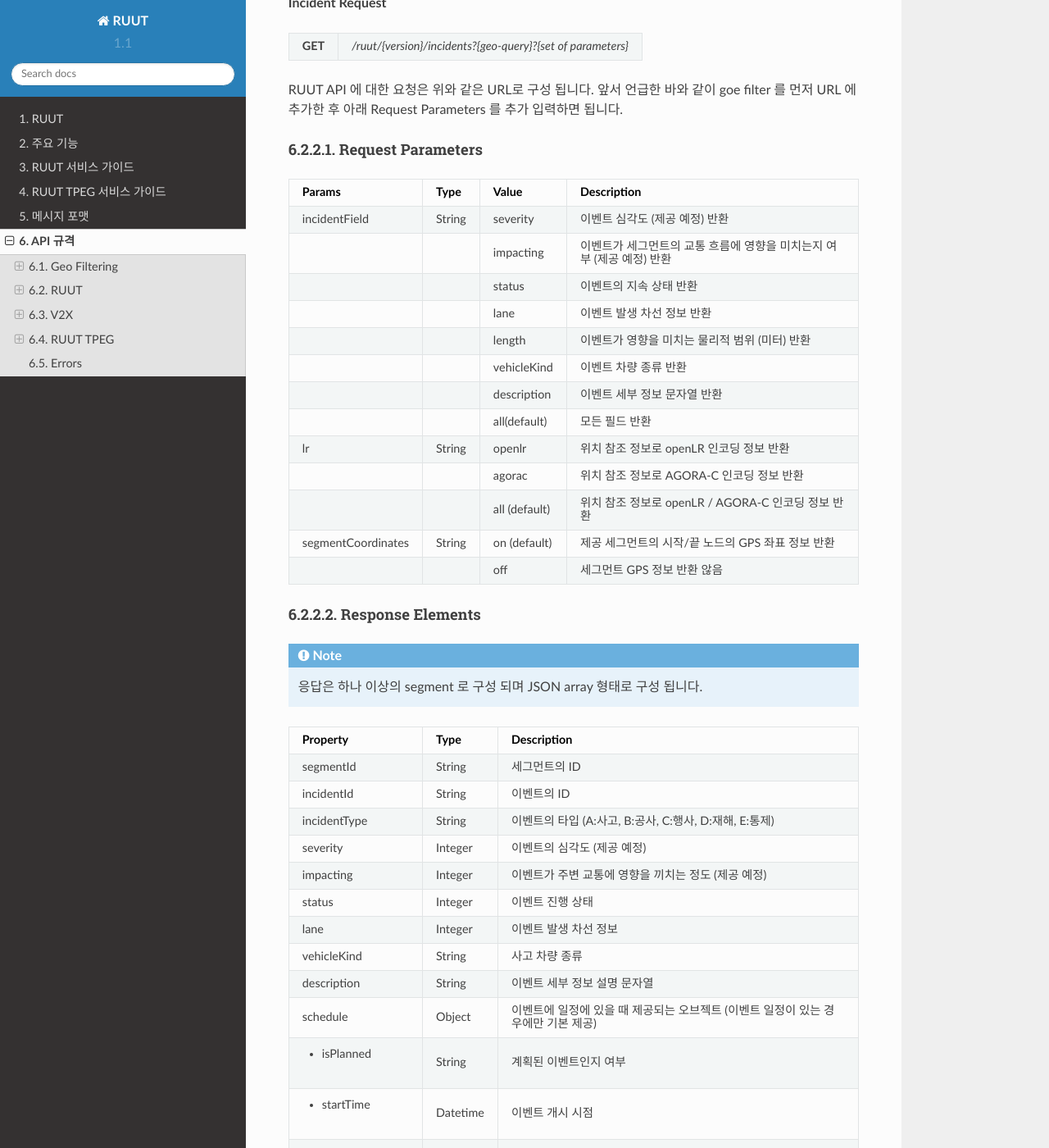
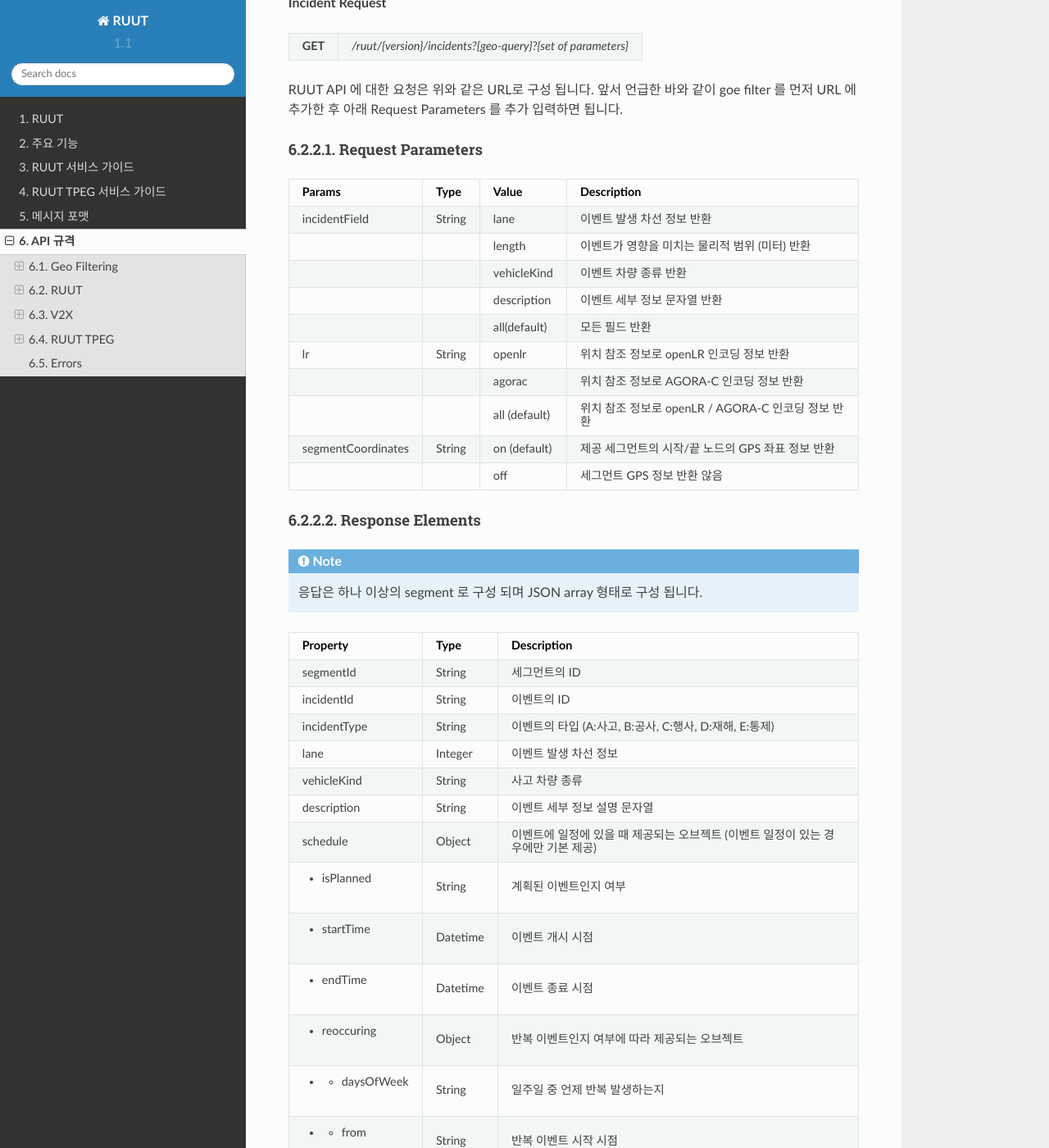
Before and after one commit to skt-smartfleet/ruut_document, a Sphinx documentation site: the page built from source/api.rst, in a window 1280 px wide and 1400 px high, scrolled down 5257 px. Shown: the whole window at 82% size. Built offline with Sphinx 7.4.7 and the Read the Docs theme 2.0.0, drawn with Linux system fonts in a browser that asks for light colours; some of the changed text lies outside the part shown.

Commit message:
parameter typo

```diff
--- a/source/api.rst
+++ b/source/api.rst
@@ -251,13 +251,7 @@
 ===================  =========  =================  ========================================================
 Params                 Type         Value              Description
 ===================  =========  =================  ========================================================
-incidentField        String     severity           이벤트 심각도 (제공 예정) 반환
--------------------  ---------  -----------------  --------------------------------------------------------
-\                    \          impacting          이벤트가 세그먼트의 교통 흐름에 영향을 미치는지 여부 (제공 예정) 반환
--------------------  ---------  -----------------  --------------------------------------------------------
-\                    \          status             이벤트의 지속 상태 반환
--------------------  ---------  -----------------  --------------------------------------------------------
-\                    \          lane               이벤트 발생 차선 정보 반환
+incidentField         String    lane               이벤트 발생 차선 정보 반환
 -------------------  ---------  -----------------  --------------------------------------------------------
 \                    \          length             이벤트가 영향을 미치는 물리적 범위 (미터) 반환
 -------------------  ---------  -----------------  --------------------------------------------------------
@@ -288,12 +282,6 @@
 incidentId            String     이벤트의 ID
 --------------------  ---------  ---------------------------------------------------------------------------
 incidentType          String     이벤트의 타입 (A:사고, B:공사, C:행사, D:재해, E:통제)
---------------------  ---------  ---------------------------------------------------------------------------
-severity              Integer    이벤트의 심각도 (제공 예정)
---------------------  ---------  ---------------------------------------------------------------------------
-impacting             Integer    이벤트가 주변 교통에 영향을 끼치는 정도 (제공 예정)
---------------------  ---------  ---------------------------------------------------------------------------
-status                Integer    이벤트 진행 상태
 --------------------  ---------  ---------------------------------------------------------------------------
 lane                  Integer    이벤트 발생 차선 정보
 --------------------  ---------  ---------------------------------------------------------------------------
```
Also changed, not shown: other parts of source/api.rst (+2 -2 lines).
